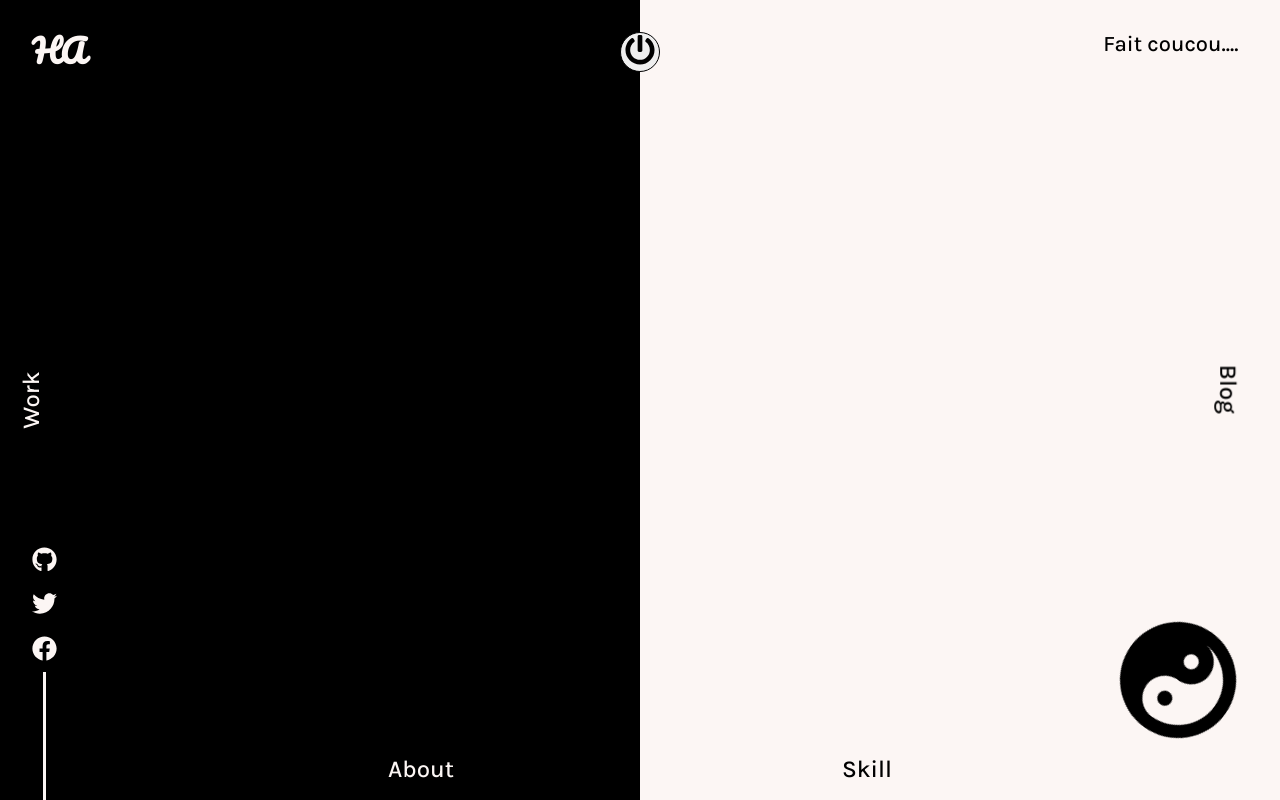
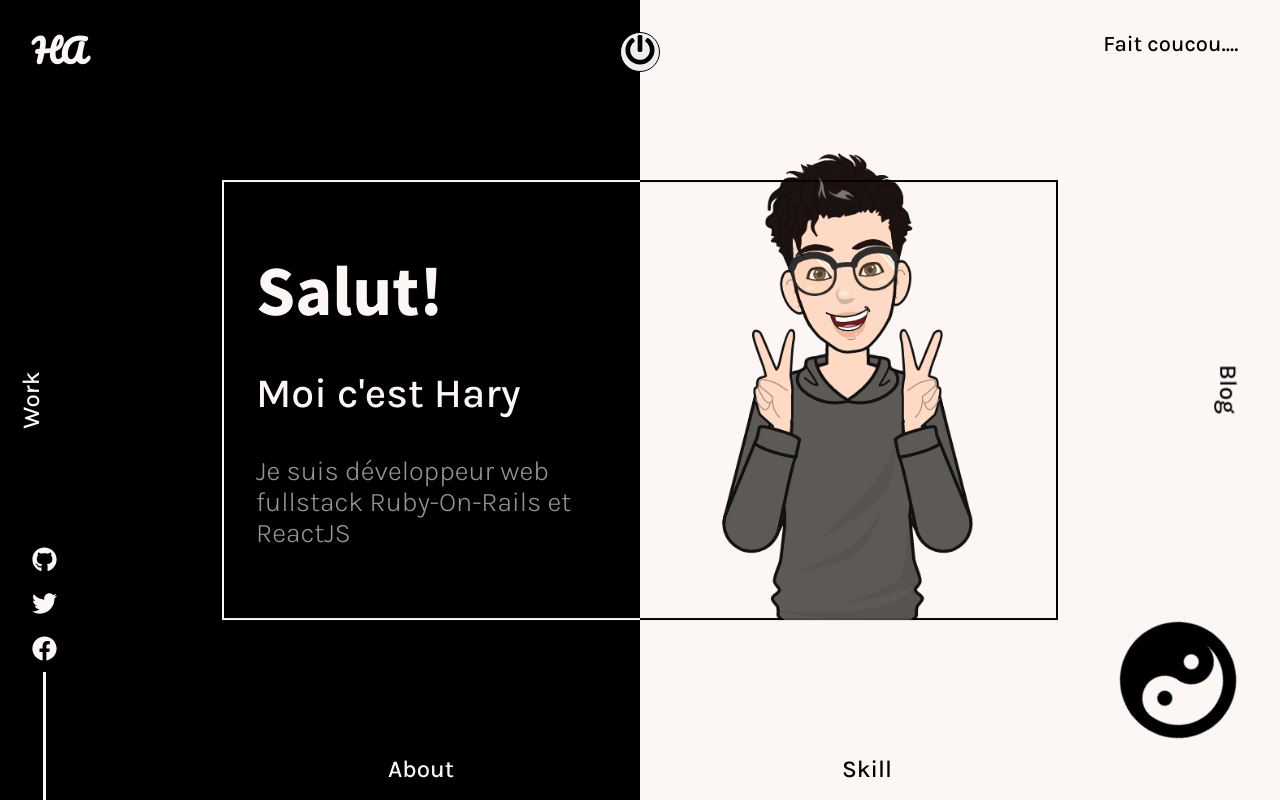
Before and after one commit to HaryRabarijoely/portfolio, a React (Create React App) app: page / in a window 1280 px wide. Both pictures are taken after a click on the button "click here". Built offline with nearby package versions, Linux system fonts and the light colour scheme.

Commit message:
introduction page

```diff
--- /dev/null
+++ b/src/components/Intro.jsx
@@ -0,0 +1,99 @@
+import React from 'react';
+import styled from 'styled-components';
+import {motion} from 'framer-motion';
+import Me from '../assets/Images/profile-img.png';
+
+
+const Box = styled(motion.div)`
+
+    position: absolute;
+    left: 50%;
+    top: 50%;
+    transform: translate(-50%, -50%);
+
+
+    width: 65vw;
+    height:55vh;
+    display: flex;
+
+
+    background: linear-gradient(
+        to right,
+        ${props => props.theme.body} 50%,
+        ${props => props.theme.text} 50%) bottom,
+        linear-gradient(
+        to right,
+        ${props => props.theme.body} 50%,
+        ${props => props.theme.text} 50%) top;
+        background-repeat: no-repeat;
+    background-size: 100% 2px;
+        border-left: 2px solid ${props => props.theme.body};
+        border-right: 2px solid ${props => props.theme.text};
+
+
+        z-index:1;
+
+`
+
+const SubBox = styled.div`
+    width: 50%;
+    position: relative;
+    display: flex;
+
+    .pic{
+        position: absolute;
+        bottom: 0;
+        left: 50%;
+        transform: translate(-50%,0%);
+        width: 100%;
+        height: auto;
+    }
+`
+
+const Text = styled.div`
+    font-size: calc(1em + 1.5vw);
+    color: ${props => props.theme.body};
+    padding: 2rem;
+    cursor: pointer;
+
+    display: flex;
+    flex-direction: column;
+    justify-content: space-evenly;
+
+    &>*:last-child{
+        color: ${props => `rgba(${props.theme.bodyRgba},0.6)` };
+        font-size: calc(0.5rem + 1.5vw);
+        font-weight:300;
+
+    }
+`
+
+const Intro = () => {
+  return (
+    <Box
+        initial={{height:0}}
+        animate={{height: '55vh'}}
+        transition={{ type: 'spring', duration:2, delay:1 }}
+    >
+        <SubBox>
+            <Text>
+                <h1>Salut!</h1>
+                <h3>Moi c'est Hary</h3>
+                <h6>Je suis développeur web fullstack Ruby-On-Rails et ReactJS</h6>
+            </Text>
+        </SubBox>
+        <SubBox>
+            <motion.div
+                initial={{opacity:0}}
+                animate={{opacity: 1}}
+                transition={{ duration:1, delay:2 }}
+            >
+                <img className="pic" src={Me} alt="Profile Pic" />
+            </motion.div>
+            </SubBox>
+
+    </Box>
+  )
+}
+
+export default Intro
--- a/src/pages/Home/index.jsx
+++ b/src/pages/Home/index.jsx
@@ -2,6 +2,7 @@ import React, { useState } from 'react';
 import { NavLink } from 'react-router-dom';
 import styled, { keyframes } from 'styled-components';
 import { YinYang } from '../../components/AllSvgs';
+import Intro from '../../components/Intro';
 import Logo from '../../components/Logo';
 import PowerButton from '../../components/PowerButton';
 import SocialIcons from '../../components/SocialIcons';
@@ -152,6 +153,7 @@ const Home = () => {
                     </SKILLS>
                 </BottomBar>
             </Container>
+            {click ? <Intro click={click} /> : null}
         </MainContainer>
     );
 };
```
